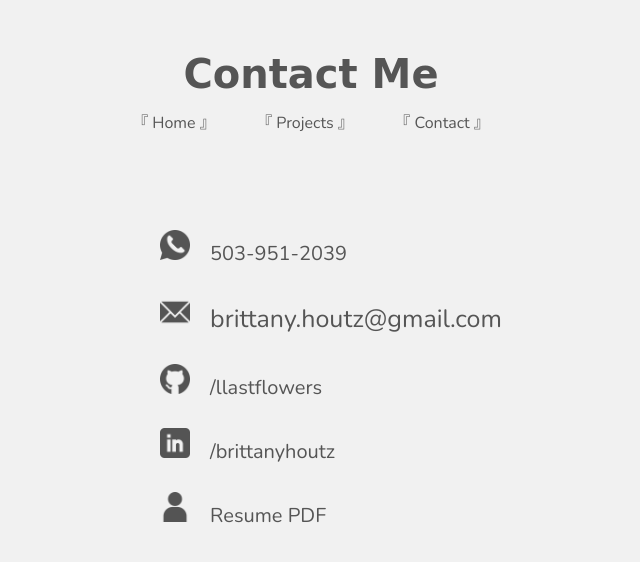
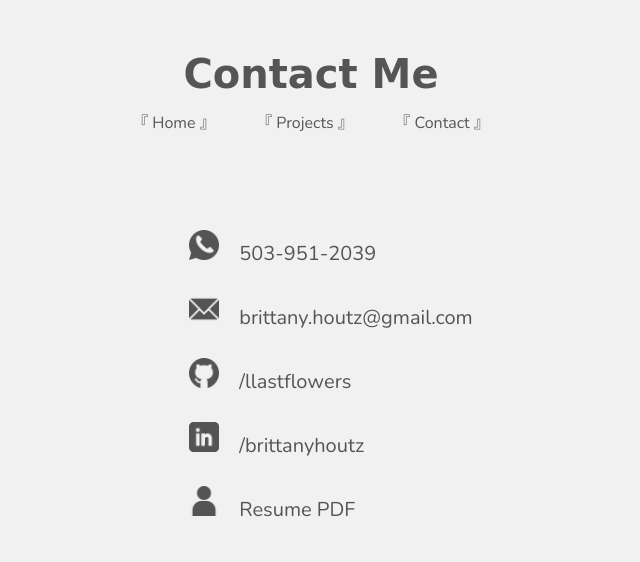
Before and after one commit to llastflowers/new-portfolio, a plain HTML site: page contact.html in a window 1280 px wide. Shown: the whole page, without its empty margins (329-969 px from the left). Drawn offline with nearby package versions, Linux system fonts and the light colour scheme; a web font is replaced by a local one.

Commit message:
minor email address tweak

```diff
--- a/contact.html
+++ b/contact.html
@@ -20,7 +20,7 @@
         </nav>
           <div class="contact">
             <div><img src="assets/phone.png"><span>503-951-2039</span></div>
-            <div><img src="assets/email.png"><span><a href = "mailto: brittany.houtz@gmail.com">brittany.houtz@gmail.com</a></span></div>
+            <div><img src="assets/email.png"><a href = "mailto: brittany.houtz@gmail.com">brittany.houtz@gmail.com</a></div>
             <div><img src="assets/github.png"><a href="https://github.com/llastflowers" target="_blank">/llastflowers</a></div>
             <div><img src="assets/linkedin.png"><a href="https://www.linkedin.com/in/brittanyhoutz/" target="_blank">/brittanyhoutz</a></div>
             <div><img src="assets/resume.png"><a href="assets/Brittany Houtz Resume.pdf" target="_blank">Resume PDF</a></div>
```
